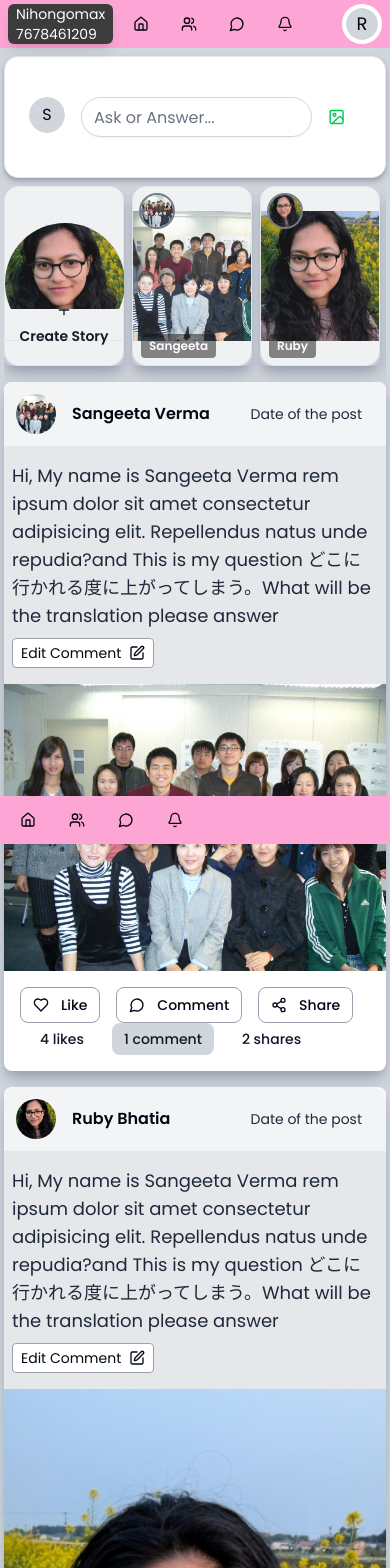
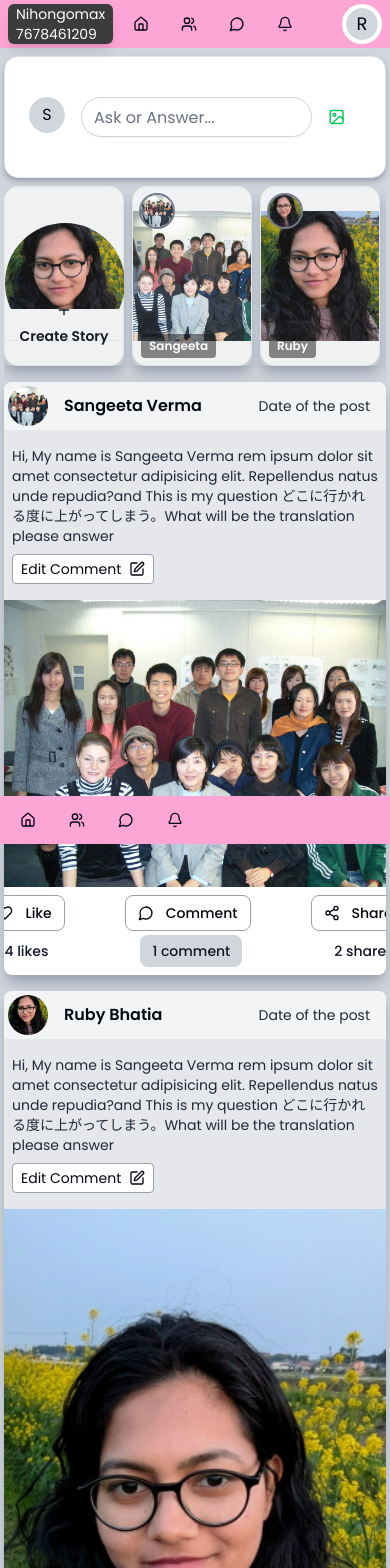
Before and after one commit to Ravi-kant-coder/Nihongomax, a Next.js app: page / in a window 390 px wide. Shown: the top 1568 px of the page. Built offline with nearby package versions, Linux system fonts and the light colour scheme.

Commit message:
wallcard

```diff
--- a/components/CommentsBtnPanel.jsx
+++ b/components/CommentsBtnPanel.jsx
@@ -26,8 +26,8 @@ const CommentsBtnPanel = ({
   commentInputRef,
 }) => {
   return (
-    <div className="md:flex justify-between p-4 items-center dark:bg-[rgb(25,25,25)]">
-      <div className="flex space-x-4 ">
+    <div className="flex flex-col justify-center lg:p-4 p-2 gap-1 items-center dark:bg-[rgb(25,25,25)]">
+      <div className="flex lg:space-x-20 space-x-15 ">
         <Button
           variant="ghost"
           className={`hover:bg-gray-300 cursor-pointer border-1 border-gray-400 flex dark:hover:bg-background items-center  ${
@@ -94,7 +94,7 @@ const CommentsBtnPanel = ({
           </DialogContent>
         </Dialog>
       </div>
-      <div className="flex space-x-4 ml-2 text-sm text-gray-900 dark:text-gray-400">
+      <div className="flex lg:space-x-20 space-x-20 ml-2 text-sm text-gray-900 dark:text-gray-400">
         <Button variant="ghost" size="sm">
           {likes} {likes > 1 ? "likes" : "like"}
         </Button>
--- a/components/WallCard.jsx
+++ b/components/WallCard.jsx
@@ -71,7 +71,7 @@ const WallCard = ({
       transition={{ type: "spring", stiffness: 1000, duration: 5 }}
       className="bg-white dark:shadow-[rgb(20,20,20)] shadow-gray-400 dark:bg-[rgb(25,25,25)] rounded-md dark:text-gray-300 shadow-lg dark:border-gray-500 overflow-hidden mb-4"
     >
-      <div className="flex items-center justify-between p-2 bg-accent dark:bg-[rgb(25,25,25)] rounded-t-lg">
+      <div className="flex items-center justify-between lg:p-2 bg-accent dark:bg-[rgb(25,25,25)] rounded-t-lg">
         <div className="flex items-center">
           <div className="relative mx-auto my-auto overflow-hidden rounded p-1">
             <Avatar className="cursor-pointer h-10 w-10  mr-3 hover:ring-3 hover:ring-gray-600 hover:ring-offset-1 transition duration-100">
@@ -94,7 +94,7 @@ const WallCard = ({
           </span>
         </div>
       </div>
-      <div className="dark:bg-[rgb(50,50,50)] p-2 py-4 font-lg text-lg bg-gray-200">
+      <div className="dark:bg-[rgb(50,50,50)] p-2 py-4 font-lg lg:text-lg text-sm bg-gray-200">
         <CommentEdit initialComment={initialComment} />
       </div>
       <div>
```
